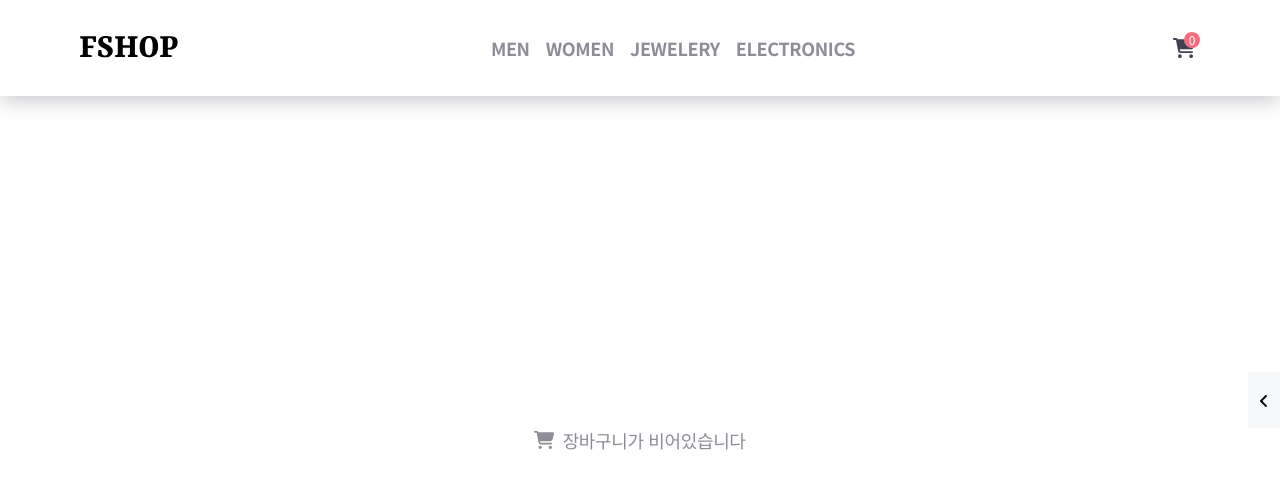
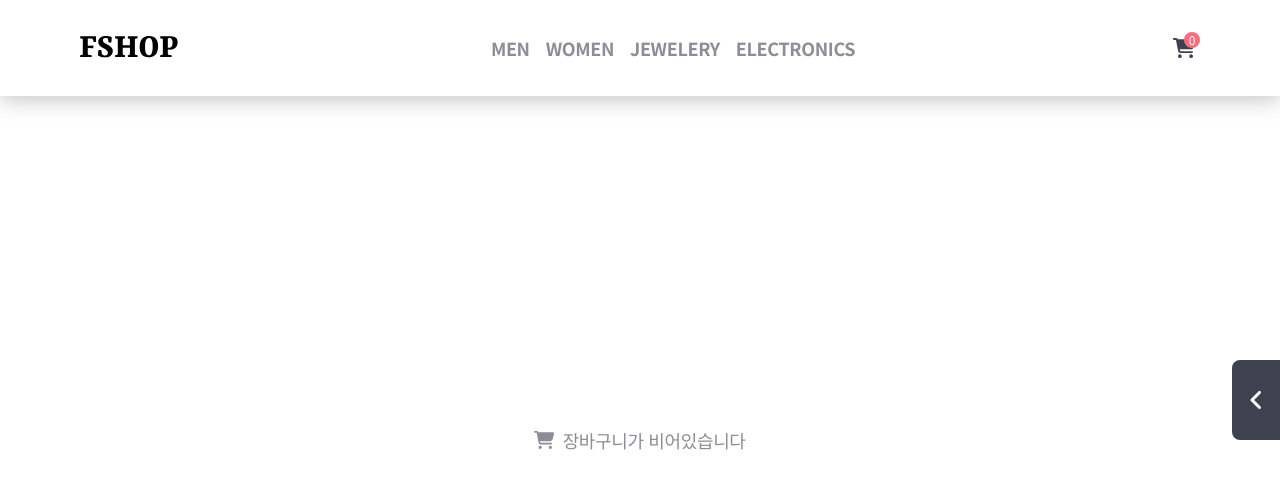
Before and after one commit to ziynii/project__f-shop, a React (Create React App) app: page /cart in a window 1280 px wide. Shown: the top 488 px of the page. Built offline with nearby package versions, Linux system fonts and the light colour scheme; a web font is replaced by a local one.

Commit message:
💄 Style .price-box in desktop size

```diff
--- a/src/styles/component/_price-box.scss
+++ b/src/styles/component/_price-box.scss
@@ -57,5 +57,45 @@
 		width: 32px;
 		height: 56px;
 		background-color: $background;
+		border-radius: 8px 0 0 8px;
+	}
+
+	@include responsive(D) {
+		background-color: $primary;
+
+		.summary {
+			color: $white;
+		}
+
+		.summary-info {
+			span {
+				color: $white;
+			}
+		}
+
+		.total-price {
+			margin-bottom: 48px;
+
+			.discount {
+				@include flexbox(between);
+				padding: 8px 0;
+
+				span {
+					@include text-style(16, $red);
+				}
+			}
+		}
+
+		.open-button {
+			left: -48px;
+			width: 48px;
+			height: 80px;
+			background-color: $primary;
+
+			.fa-angle-left {
+				font-size: 24px;
+				color: $white;
+			}
+		}
 	}
 }
```
